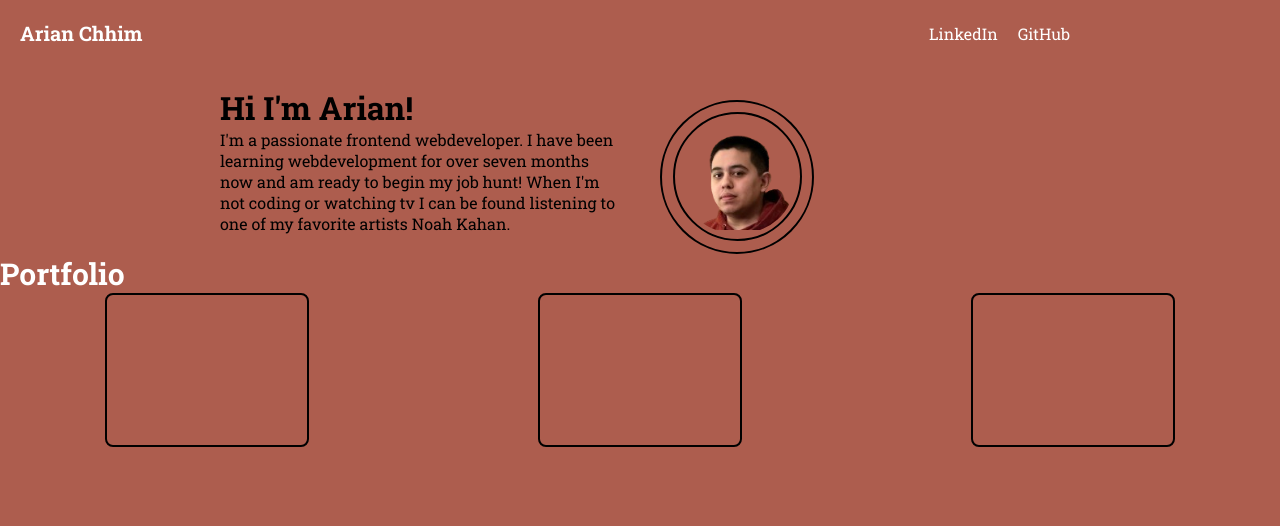
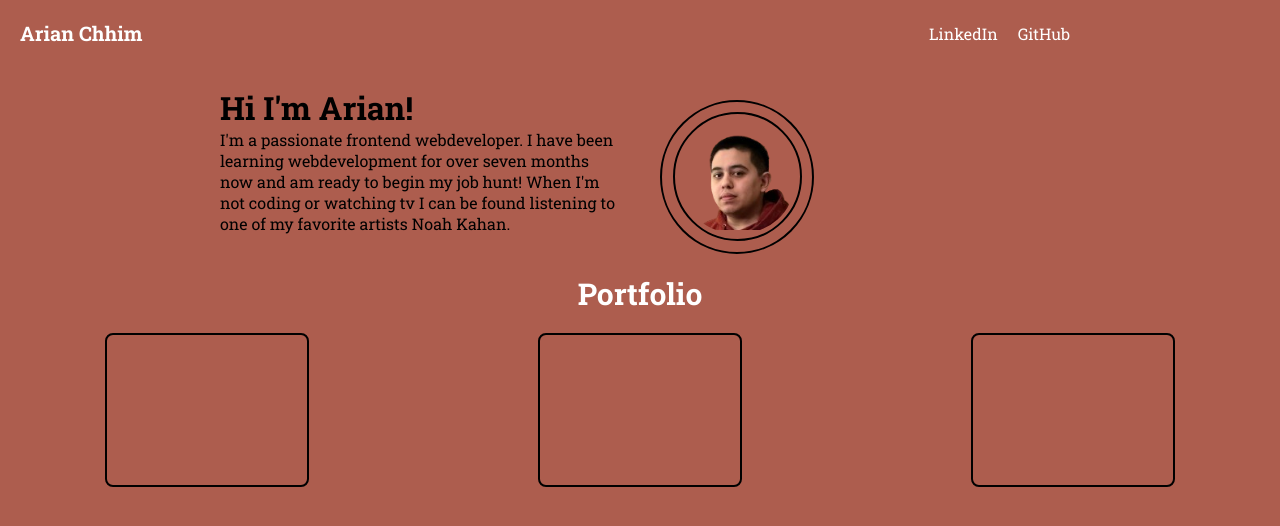
Before and after one commit to arianchhim978/Portfolio, a plain HTML site: page index.html in a window 1280 px wide. Drawn offline with Linux system fonts and the light colour scheme; a web font is replaced by a local one.

Commit message:
Update style.css

```diff
--- a/style.css
+++ b/style.css
@@ -79,8 +79,8 @@ color:white;
 .white{
     color:white;
     font-size:30px;
-    margin-left:auto;
-    margin-right:auto;
+    text-align: center;
+    padding:20px;
 }
 .boxContainer{
     display:flex;
```
